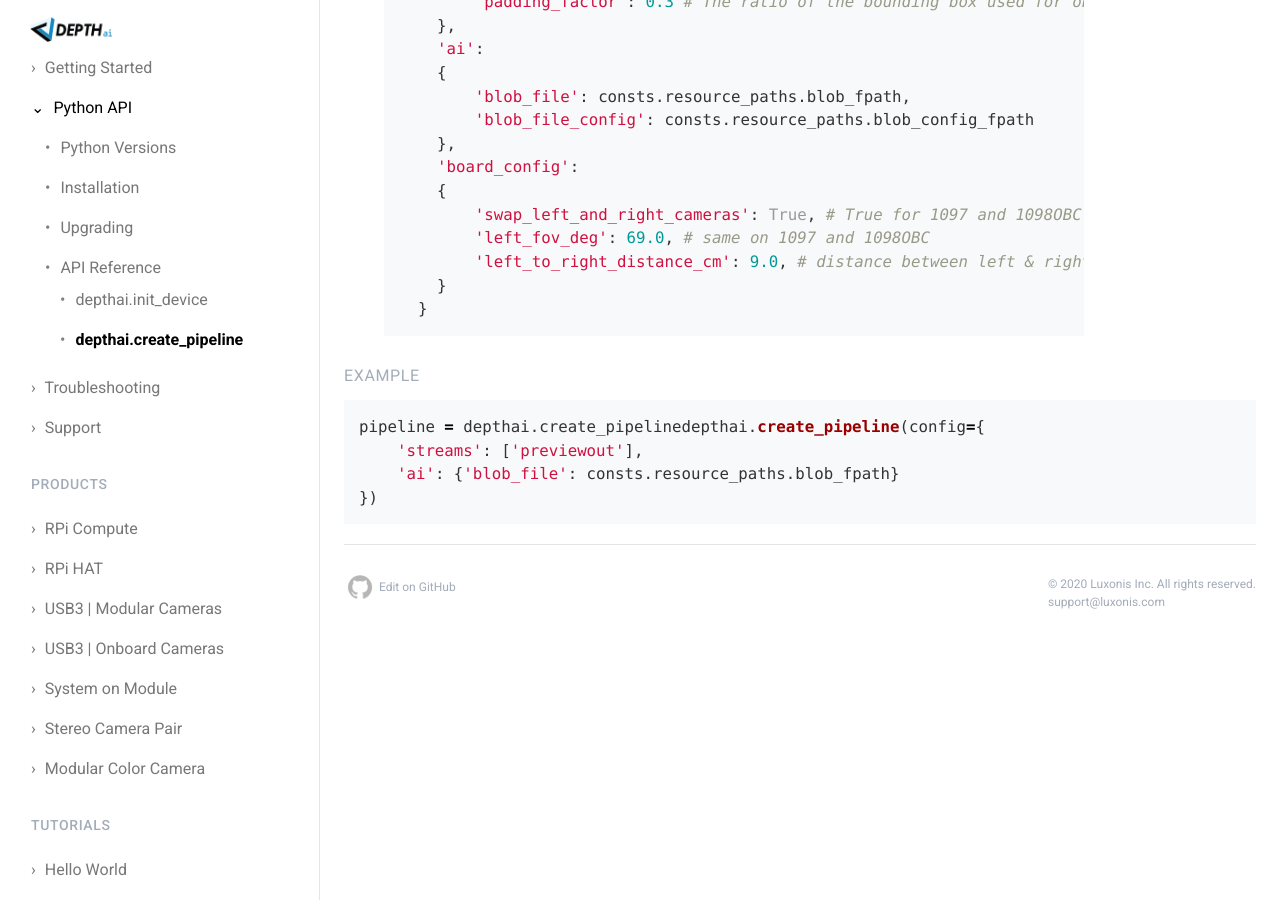
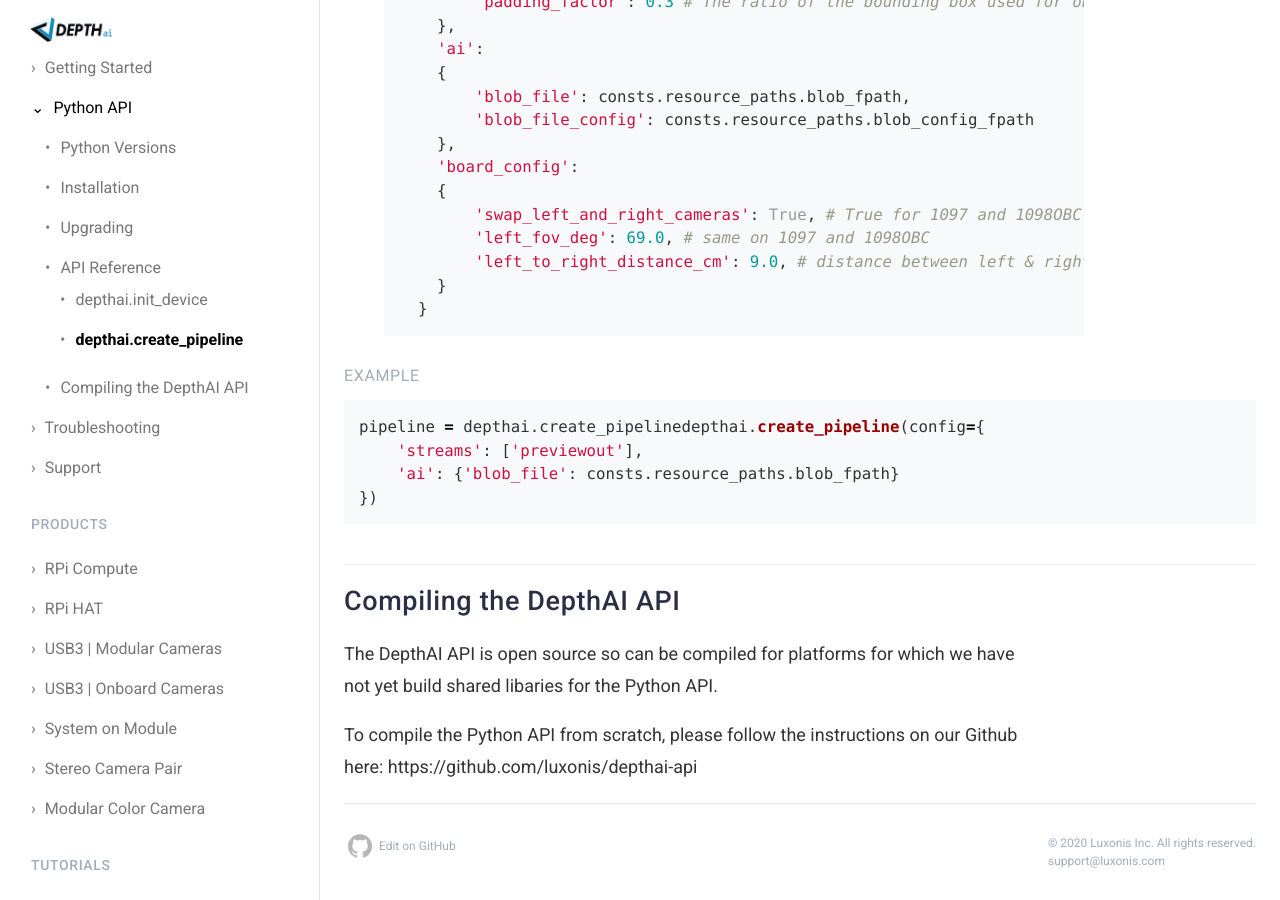
Before and after one commit to luxonis/depthai-docs-website, a Jekyll site: the page built from api.md, in a window 1280 px wide and 900 px high, scrolled down 2637 px. Built offline with Jekyll 4.4.1, drawn with Linux system fonts in a browser that asks for light colours; nearby versions of some CDN libraries.

Commit message:
Update api.md

````diff
--- a/api.md
+++ b/api.md
@@ -135,3 +135,12 @@
     'ai': {'blob_file': consts.resource_paths.blob_fpath}
 })
 ```
+
+
+{: #compile_api }
+## Compiling the DepthAI API
+
+The DepthAI API is open source so can be compiled for platforms for which we have not yet build shared libaries for the Python API.
+
+To compile the Python API from scratch, please follow the instructions on our Github here:
+https://github.com/luxonis/depthai-api
````
